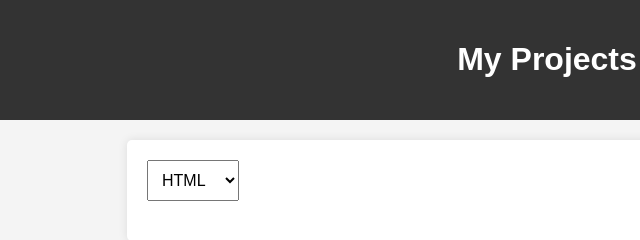
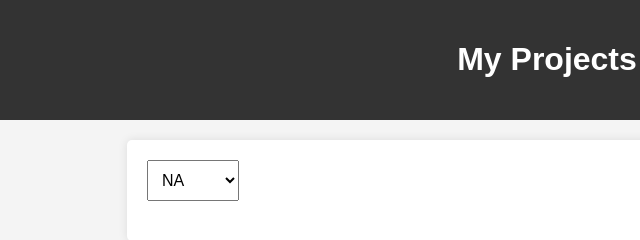
Before and after one commit to HtML-warrior/ImJaelinAnderson.github.io, a plain HTML site: page Portfolio site.html in a window 1280 px wide. Shown: the full height of the page, 93-733 px from the left. Drawn offline with Linux system fonts and the light colour scheme.

Commit message:
Update Portfolio site.html

```diff
--- a/Portfolio site.html
+++ b/Portfolio site.html
@@ -54,6 +54,7 @@
     <div class="container">
         <div class="dropdown">
             <select onchange="filterProjects(this.value)">
+                <option value="NA">NA</option>
                 <option value="html">HTML</option>
                 <option value="java">Java</option>
                 <option value="python">Python</option>
```
